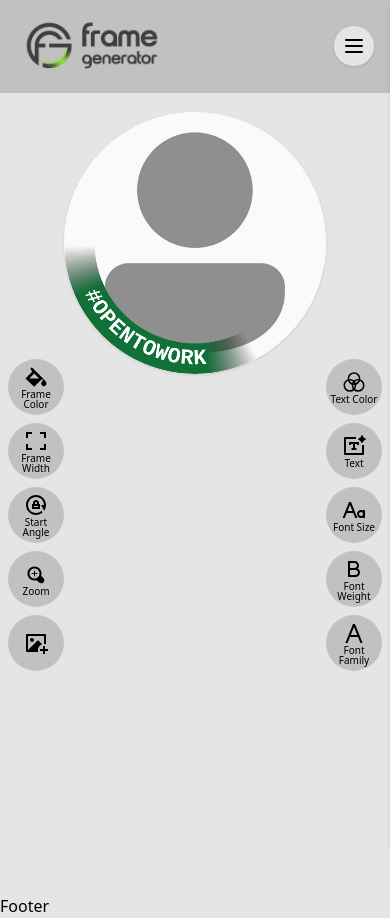
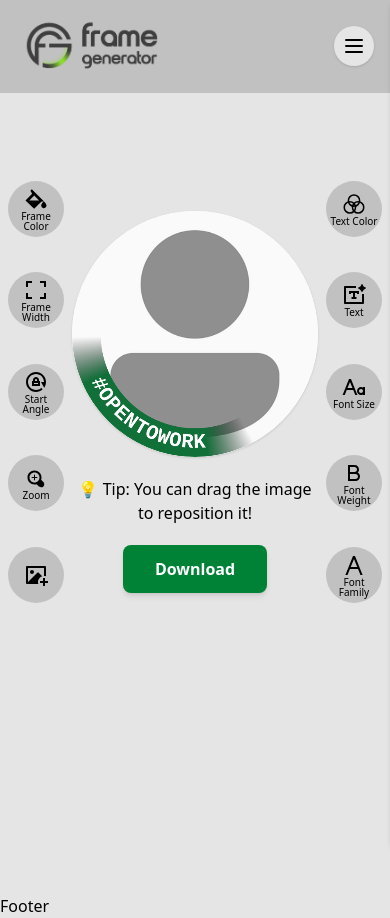
Before and after one commit to khachatryanhovhannes/frame-generator, a Next.js app: page /en/frame-generator in a window 390 px wide. Built offline with nearby package versions, Linux system fonts and the light colour scheme.

Commit message:
Fix download bug and change right structure

```diff
--- a/components/pages/frame-generator/index.tsx
+++ b/components/pages/frame-generator/index.tsx
@@ -1,6 +1,6 @@
 "use client";
-import CanvasEditor from "@/components/ui/canvas-editor";
-import ControlsPanel from "@/components/ui/organisms/controls-panel";
+import { CanvasEditor, ControlsPanel } from "@/components/ui/organisms";
+import { useTranslations } from "next-intl";
 import { useEffect, useState } from "react";
 
 export default function FrameGenerator() {
@@ -15,6 +15,7 @@ export default function FrameGenerator() {
   const [circleSize, setCircleSize] = useState(0);
   const [isCompactMode, setIsCompactMode] = useState(false);
   const [width, setWidth] = useState(1000);
+  const t = useTranslations("generator");
 
   const [angleDeg, setAngleDeg] = useState(120);
   const [scale, setScale] = useState(1);
@@ -87,7 +88,8 @@ export default function FrameGenerator() {
         isCompactMode={isCompactMode}
       />
       {isCompactMode ? (
-        <div className="flex absolute justify-center items-center top-28 left-16 right-16 -z-0 ">
+        <>
+          <div className=" absolute top-[25%] left-18 right-18 -z-0 ">
             <CanvasEditor
               imageSrc={imageSrc}
               frameColor={frameColor}
@@ -101,10 +103,20 @@ export default function FrameGenerator() {
               scale={scale}
               setScale={setScale}
             />
+            <div className="w-full text-center mt-5">💡 {t("tip")}</div>
+            <div className="w-full flex justify-center my-5">
+              <button
+                className="absolute inline-block bg-green-700 hover:bg-green-800 text-white font-semibold px-8 py-3 rounded-lg shadow-md transition cursor-pointer"
+                onClick={downloadImage}
+              >
+                {t("controls.download")}
+              </button>
             </div>
+          </div>
+        </>
       ) : (
         <div
-          className="flex absolute justify-center items-center top-26"
+          className=" absolute top-26"
           style={{
             zIndex: 0,
             left: (width - 600) / 2 + "px",
@@ -124,6 +136,8 @@ export default function FrameGenerator() {
             scale={scale}
             setScale={setScale}
           />
+
+          <div className="w-full text-center mt-5">💡 {t("tip")}</div>
         </div>
       )}
     </div>
--- a/components/ui/canvas-editor/index.tsx
+++ b/components/ui/organisms/canvas-editor/index.tsx
@@ -74,10 +74,24 @@ export default function CanvasEditor({
   const clampScale = (s: number): number => clamp(s, 0.3, 5);
 
   const clampOffset = (raw: Point): Point => {
-    const r = FIXED_CANVAS_SIZE / 2 - frameWidth;
-    const half = (FIXED_CANVAS_SIZE * scale) / 2;
-    const max = Math.max(0, half - r);
-    return { x: clamp(raw.x, -max, max), y: clamp(raw.y, -max, max) };
+    const canvasHalf = FIXED_CANVAS_SIZE / 2;
+    const r = canvasHalf - frameWidth;
+
+    const imgW =
+      imgDims.w * (FIXED_CANVAS_SIZE / Math.min(imgDims.w, imgDims.h)) * scale;
+    const imgH =
+      imgDims.h * (FIXED_CANVAS_SIZE / Math.min(imgDims.w, imgDims.h)) * scale;
+
+    const halfW = imgW / 2;
+    const halfH = imgH / 2;
+
+    const maxX = Math.max(0, halfW - r);
+    const maxY = Math.max(0, halfH - r);
+
+    return {
+      x: clamp(raw.x, -maxX, maxX),
+      y: clamp(raw.y, -maxY, maxY),
+    };
   };
 
   const hexToRGBA = (hex: string, a: number): string => {
--- a/components/ui/organisms/controls-panel/index.tsx
+++ b/components/ui/organisms/controls-panel/index.tsx
@@ -70,8 +70,9 @@ export default function ControlsPanel({
   return (
     <div className="flex items-center justify-center h-screen overflow-hidden">
       {isCompactMode ? (
-        <div className="w-full h-full flex flex-wrap justify-between items-center px-2 py-12 gap-6">
-          <div className="flex flex-col gap-2 items-start fixed left-2 z-50">
+        <>
+          <div className="w-full h-full  px-2 py-12 gap-6 mt-20 relative">
+            <div className="flex flex-col justify-between h-[50vh] gap-2 absolute left-2 z-50">
               <EditorButton
                 icon={<IoMdColorFill />}
                 value={frameColor}
@@ -120,7 +121,7 @@ export default function ControlsPanel({
               <ImageAddButton handleFileChange={handleFileChange} />
             </div>
 
-          <div className="flex flex-col gap-2 fixed right-2 z-50">
+            <div className="flex flex-col justify-between h-[50vh] gap-2 absolute  right-2 z-50">
               <EditorButton
                 icon={<IoColorFilterOutline />}
                 value={textColor}
@@ -181,6 +182,7 @@ export default function ControlsPanel({
               />
             </div>
           </div>
+        </>
       ) : (
         <CircleMenu
           radius={circleSize / 2}
@@ -246,7 +248,7 @@ export default function ControlsPanel({
             text={tControls("fontFamily")}
           />
           <button
-            className="absolute bg-green-500 px-10 py-3 rounded-lg text-white"
+            className="absolute -ml-16  inline-block bg-green-700 cursor-pointer hover:bg-green-800 text-white font-semibold px-8 py-3 rounded-lg shadow-md transition"
             onClick={downloadImage}
           >
             {tControls("download")}
--- a/components/ui/organisms/index.ts
+++ b/components/ui/organisms/index.ts
@@ -1,4 +1,6 @@
 import Header from "./header";
 import Footer from "./footer";
+import ControlsPanel from "./controls-panel";
+import CanvasEditor from "./canvas-editor";
 
-export { Header, Footer };
+export { Header, Footer, ControlsPanel, CanvasEditor };
--- a/messages/en.json
+++ b/messages/en.json
@@ -126,7 +126,8 @@
       "frameColor": "Frame Color",
       "uploadImage": "Upload Image",
       "download": "Download"
-    }
+    },
+    "tip": "Tip: You can drag the image to reposition it!"
   },
   "templates": {
     "seo": {
--- a/messages/hy.json
+++ b/messages/hy.json
@@ -126,7 +126,8 @@
       "frameColor": "Շրջանակի Գույնը",
       "uploadImage": "Ներբեռնել Նկար",
       "download": "Ներբեռնել"
-    }
+    },
+    "tip": "Tip: You can drag the image to reposition it!"
   },
   "templates": {
     "seo": {
```
Lines whose indentation alone changed are shown as unchanged.
